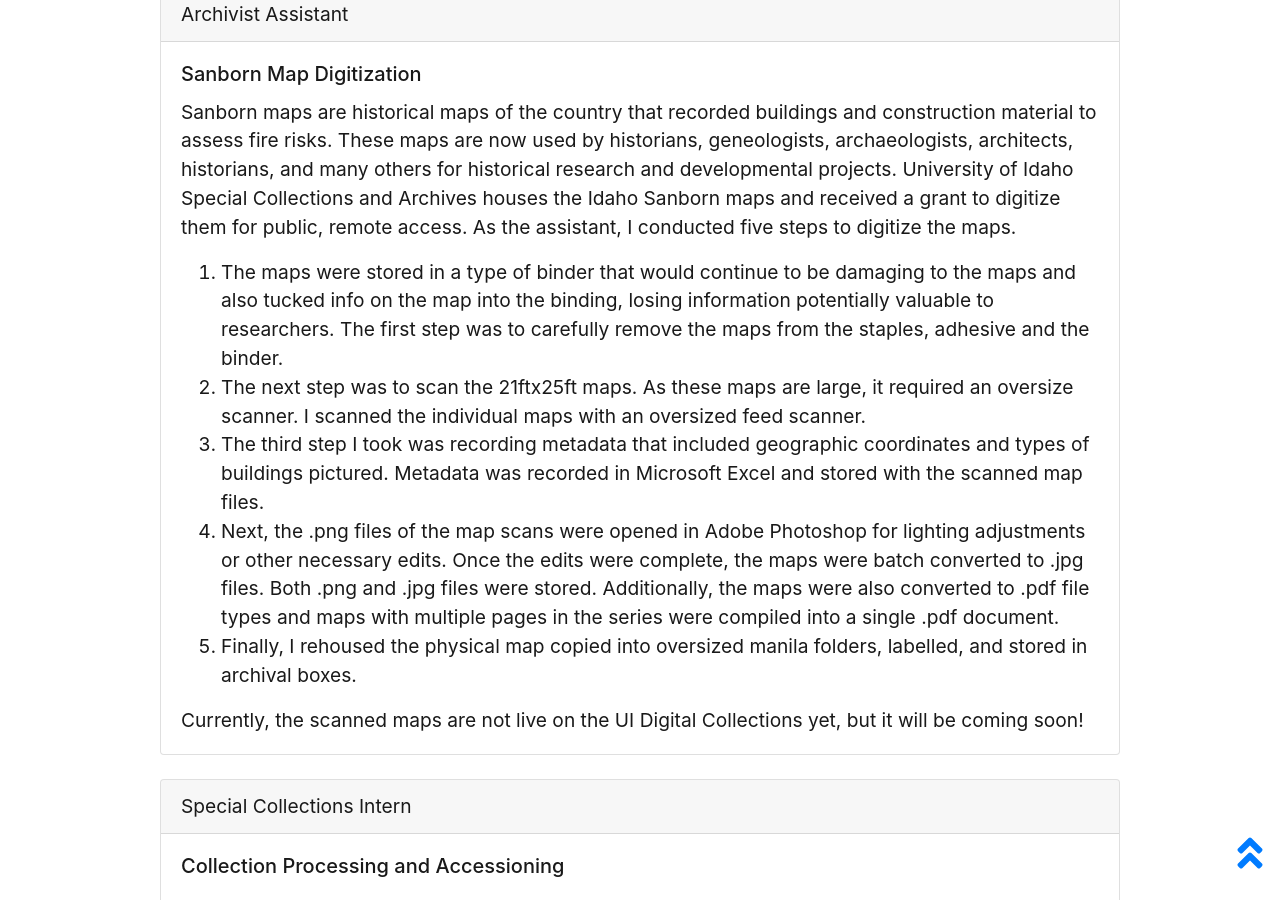
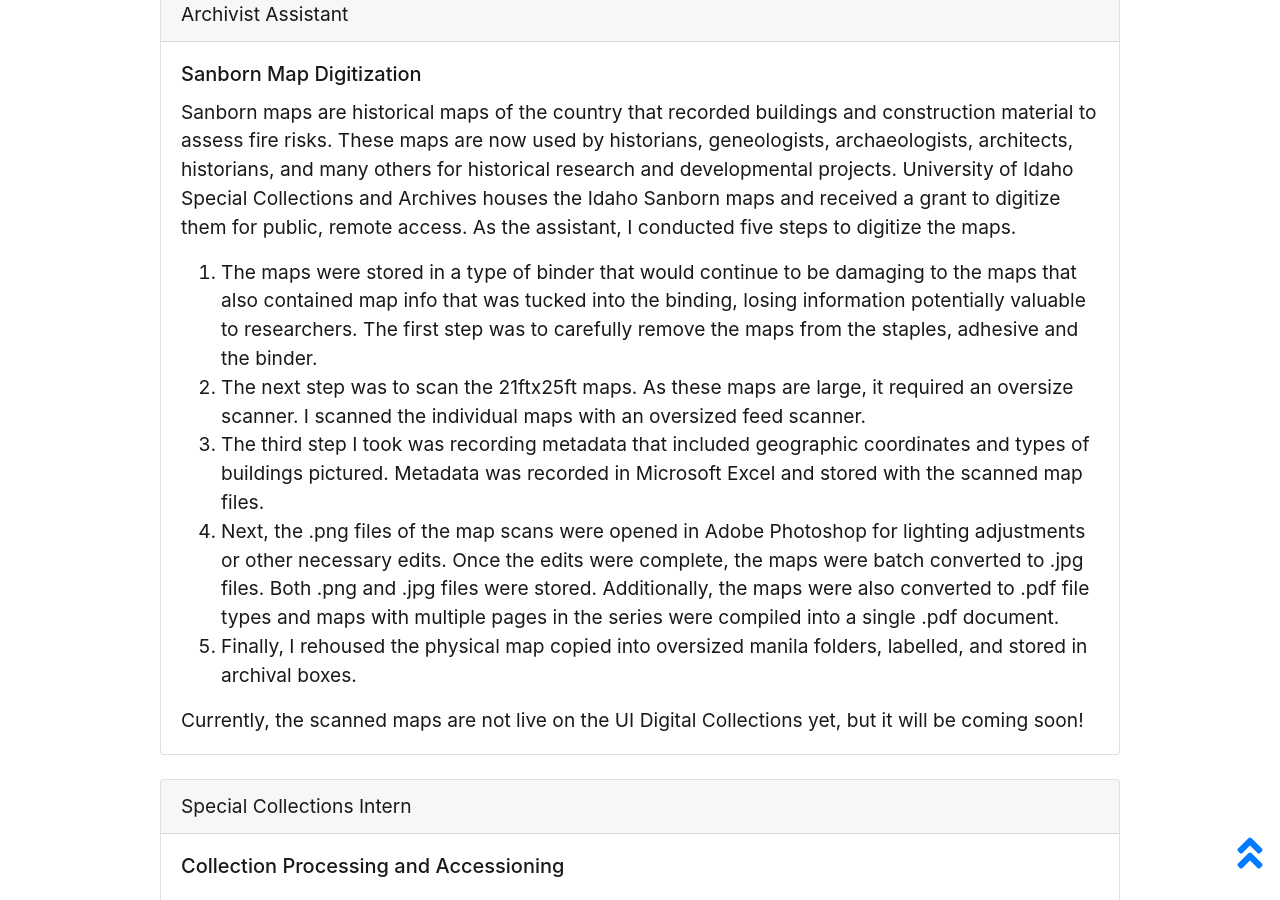
Before and after one commit to cc3199/portfolio, a Jekyll site: the page built from pages/specialcollections.md, in a window 1280 px wide and 900 px high, scrolled down 1045 px. Built offline with Jekyll 4.4.1, drawn with Linux system fonts in a browser that asks for light colours.

Commit message:
Text edits

```diff
--- a/_layouts/specialcollections.html
+++ b/_layouts/specialcollections.html
@@ -14,7 +14,7 @@ layout: default
       <h5 class="card-title">Sanborn Map Digitization</h5>
       <p class="card-text">Sanborn maps are historical maps of the country that recorded buildings and construction material to assess fire risks. These maps are now used by historians, geneologists, archaeologists, architects, historians, and many others for historical research and developmental projects. University of Idaho Special Collections and Archives houses the Idaho Sanborn maps and received a grant to digitize them for public, remote access. As the assistant, I conducted five steps to digitize the maps. </p>
       <ol>
-        <li>The maps were stored in a type of binder that would continue to be damaging to the maps and also tucked info on the map into the binding, losing information potentially valuable to researchers. The first step was to carefully remove the maps from the staples, adhesive and the binder.</li>
+        <li>The maps were stored in a type of binder that would continue to be damaging to the maps that also contained map info that was tucked into the binding, losing information potentially valuable to researchers. The first step was to carefully remove the maps from the staples, adhesive and the binder.</li>
         <li>The next step was to scan the 21ftx25ft maps. As these maps are large, it required an oversize scanner. I scanned the individual maps with an oversized feed scanner.</li>
         <li>The third step I took was recording metadata that included geographic coordinates and types of buildings pictured. Metadata was recorded in Microsoft Excel and stored with the scanned map files.</li>
         <li>Next, the .png files of the map scans were opened in Adobe Photoshop for lighting adjustments or other necessary edits. Once the edits were complete, the maps were batch converted to .jpg files. Both .png and .jpg files were stored. Additionally, the maps were also converted to .pdf file types and maps with multiple pages in the series were compiled into a single .pdf document.</li>
```
